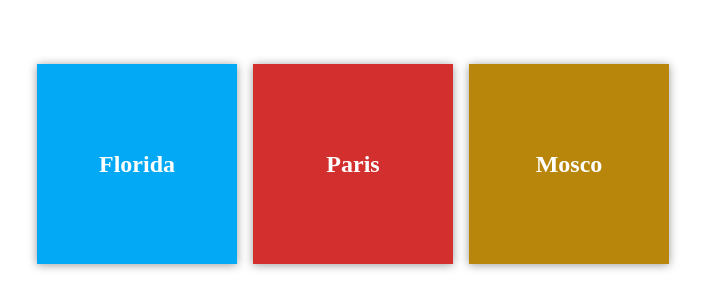
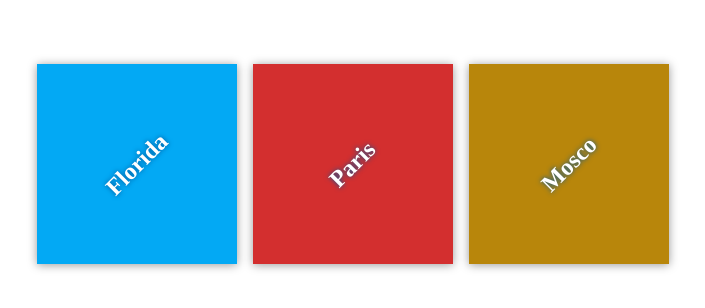
Before and after one commit to melhlbawy/udacity-my-travel-project, a plain HTML site: page index.html in a window 1280 px wide. Shown: the part 236-544 px from the top of the page, without its empty margins (287-992 px from the left). Drawn offline with Linux system fonts and the light colour scheme.

Commit message:
Add animation to destination Headings

```diff
--- a/app.css
+++ b/app.css
@@ -34,6 +34,15 @@ body{
     align-items: center;
     text-align: center;
 }
+.destinarion:hover h2{
+    transform:rotate(0deg);
+}
+h2 {
+    margin: 0;
+    transform: rotate(-45deg);
+    transition: transform 0.5s;
+    text-shadow: 0 0 5px #01579b;
+}
 #florida {
     background-color: #03a9f4;
 }
```
